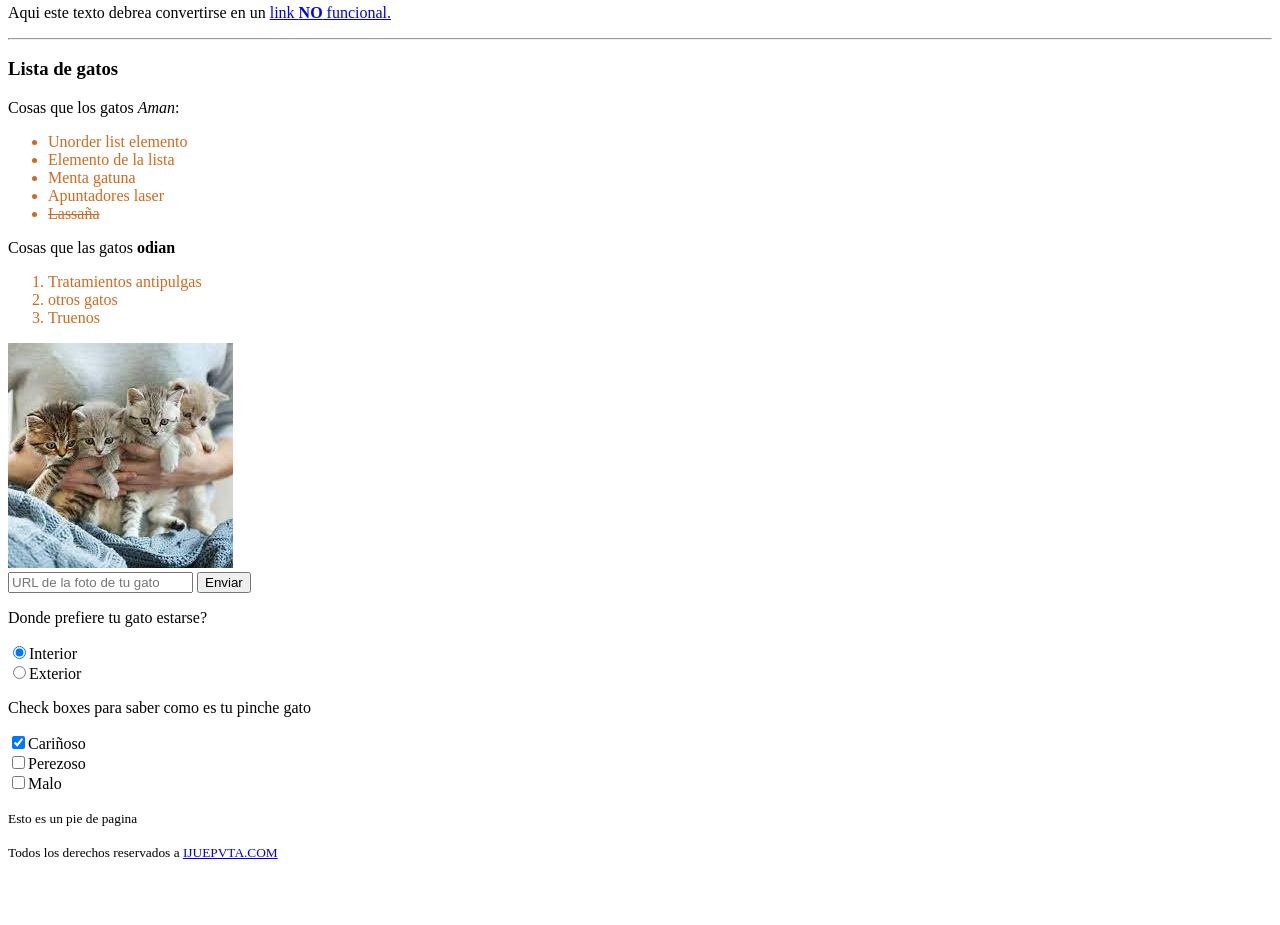
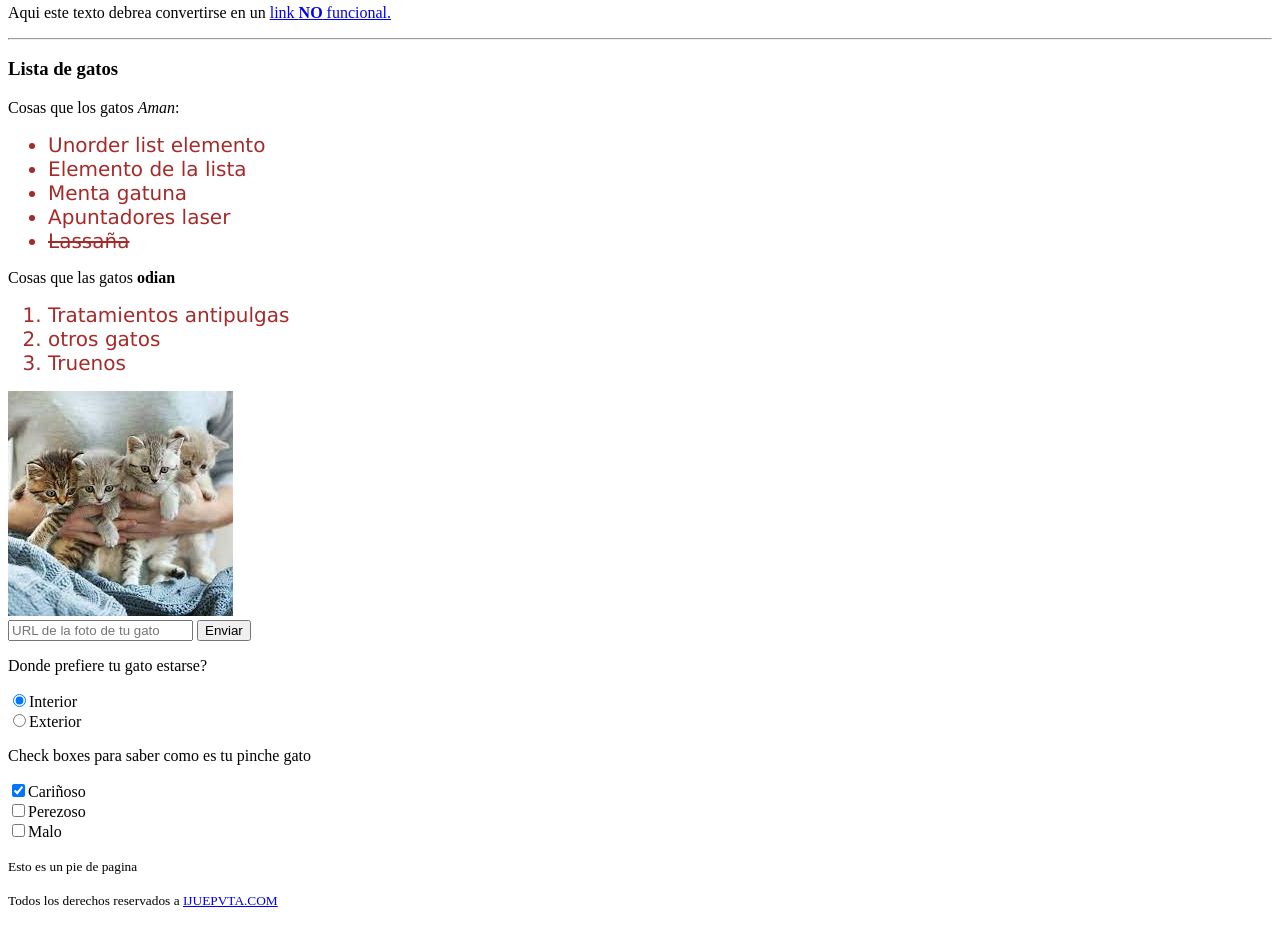
Before and after one commit to KasbekGaz/CursoHTMLyCSS, a plain HTML site: page index.html in a window 1280 px wide. Shown: the part 1460-2385 px from the top of the page. Before the commit the page ends 2337 px from the top, so only its background shows below. Drawn offline with Linux system fonts and the light colour scheme.

Commit message:
fuentes y tamaños

```diff
--- a/style.css
+++ b/style.css
@@ -40,7 +40,33 @@ ol {
 
 
 */
-/* reutilizar un estilo en varias etiquetas*/
+/* reutilizar un estilo en varias etiquetas
 .lista-gatos {
     color:chocolate;
 }
+*/
+
+/* Cambiar el tamaño de las letras o de los titulos.
+h1{
+    font-size: 80px;
+}
+h2 {
+    font-size: 25px;
+}
+*/
+
+/* diferentes selectores mismo atributo el tamaño de la letra
+p,
+ul,
+ol {
+    font-size: 20px;
+}
+*/
+
+/**/
+
+li {
+    color: brown;
+    font-size: 20px;
+    font-family: Verdana;
+}
```
Also changed, not shown: 1 other file.
